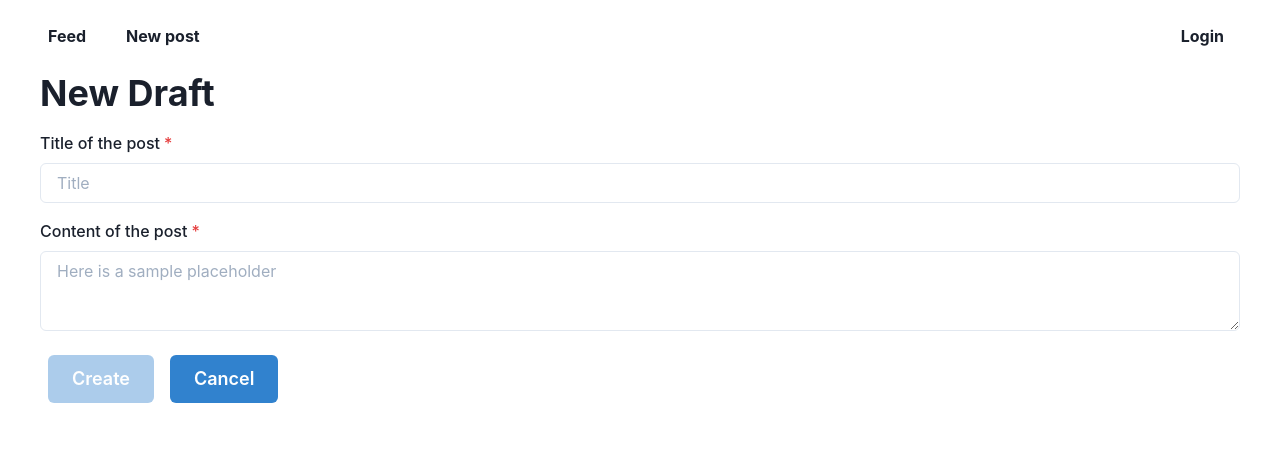
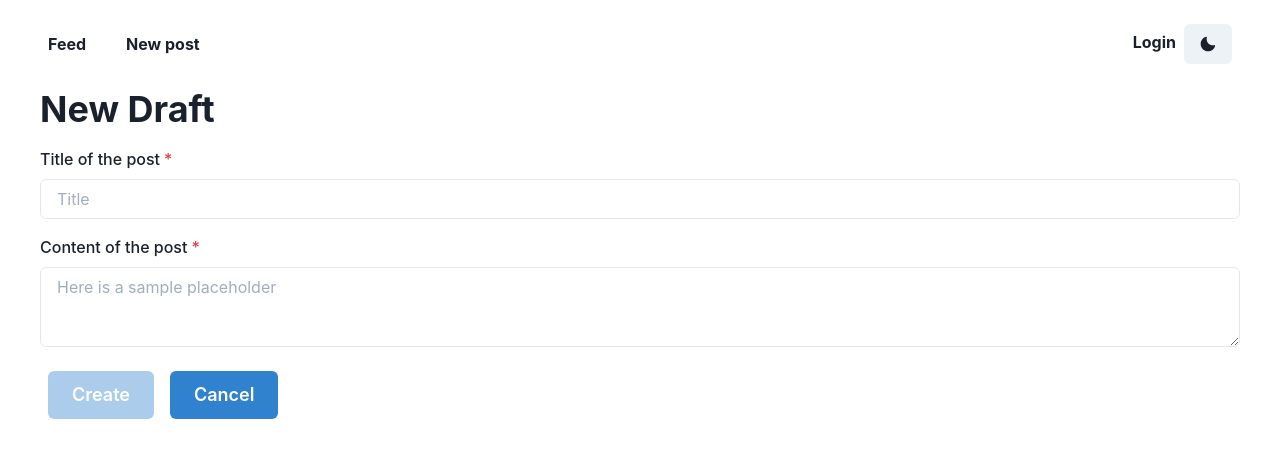
Before and after one commit to jensamunch/blogr-nextjs-prisma, a Next.js app: page /create in a window 1280 px wide. Shown: the top 458 px of the page. Built offline with nearby package versions, Linux system fonts and the light colour scheme; no server answers.

Commit message:
fix header size

```diff
--- a/components/Header.tsx
+++ b/components/Header.tsx
@@ -47,6 +47,9 @@ const Header: React.FC = () => {
             Login
           </Link>
         </NextLink>
+        <Button onClick={toggleColorMode}>
+          {colorMode === 'light' ? <MoonIcon /> : <SunIcon />}
+        </Button>
       </Box>
     )
   }
@@ -58,7 +61,7 @@ const Header: React.FC = () => {
         <Link onClick={() => signOut()} mr="2" data-active={isActive('/create')} fontWeight="bold">
           Log out
         </Link>
-        <Button m={4} onClick={toggleColorMode}>
+        <Button onClick={toggleColorMode}>
           {colorMode === 'light' ? <MoonIcon /> : <SunIcon />}
         </Button>
       </Box>
```
